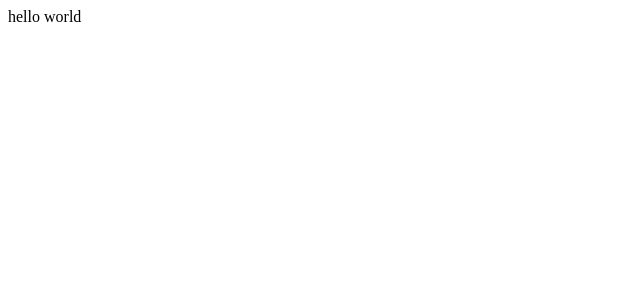
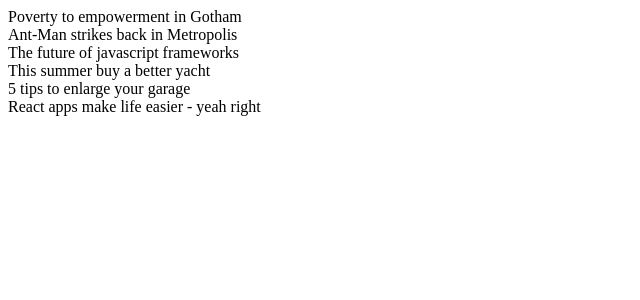
Before and after one commit to darkroom51/flexboxly-react, a React (Create React App) app: page / in a window 1280 px wide. Shown: the top 300 px of the page, without its empty margins (0-640 px from the left). Built offline with nearby package versions, Linux system fonts and the light colour scheme.

Commit message:
add mockup data

```diff
--- /dev/null
+++ b/public/data.json
@@ -0,0 +1,62 @@
+[
+    {
+        "id": "1",
+        "title": "Poverty to empowerment in Gotham",
+        "tldr": "Vivamus nulla sapien, fringilla nec ex quis, feugiat luctus velit. Aliquam vestibulum libero sit amet orci imperdiet, sed dictum metus cursus",
+        "body": "Lorem ipsum dolor sit amet, consectetur adipiscing elit. Vivamus nulla sapien, fringilla nec ex quis, feugiat luctus velit. Aliquam vestibulum libero sit amet orci imperdiet, sed dictum metus cursus. Ut nec nibh enim. Nunc ut cursus arcu, a dictum sapien. Mauris hendrerit risus in justo pellentesque, ac facilisis dui lobortis. Fusce vitae tristique ligula. Donec pharetra tempor dolor, ac bibendum neque faucibus at. Maecenas congue nibh ligula, vitae eleifend ligula sagittis ornare. Integer imperdiet placerat velit, vehicula blandit purus mollis sit amet. Aliquam vel pharetra leo, eu commodo felis. Cras id ultrices justo. Etiam maximus mi nec justo accumsan gravida.",
+        "category": "us",
+        "featured-img": "1.jpg",
+        "author": "Jane Doe",
+        "author-img": "jane-doe.jpg"
+    },
+    {
+        "id": "2",
+        "title": "Ant-Man strikes back in Metropolis",
+        "tldr": "Vivamus nulla sapien, fringilla nec ex quis, feugiat luctus velit. Aliquam vestibulum libero sit amet orci imperdiet, sed dictum metus cursus",
+        "body": "Lorem ipsum dolor sit amet, consectetur adipiscing elit. Vivamus nulla sapien, fringilla nec ex quis, feugiat luctus velit. Aliquam vestibulum libero sit amet orci imperdiet, sed dictum metus cursus. Ut nec nibh enim. Nunc ut cursus arcu, a dictum sapien. Mauris hendrerit risus in justo pellentesque, ac facilisis dui lobortis. Fusce vitae tristique ligula. Donec pharetra tempor dolor, ac bibendum neque faucibus at. Maecenas congue nibh ligula, vitae eleifend ligula sagittis ornare. Integer imperdiet placerat velit, vehicula blandit purus mollis sit amet. Aliquam vel pharetra leo, eu commodo felis. Cras id ultrices justo. Etiam maximus mi nec justo accumsan gravida.",
+        "category": "politics",
+        "featured-img": "2.jpg",
+        "author": "Jane Doe",
+        "author-img": "jane-doe.jpg"
+    },
+    {
+        "id": "3",
+        "title": "The future of javascript frameworks",
+        "tldr": "Vivamus nulla sapien, fringilla nec ex quis, feugiat luctus velit. Aliquam vestibulum libero sit amet orci imperdiet, sed dictum metus cursus",
+        "body": "Lorem ipsum dolor sit amet, consectetur adipiscing elit. Vivamus nulla sapien, fringilla nec ex quis, feugiat luctus velit. Aliquam vestibulum libero sit amet orci imperdiet, sed dictum metus cursus. Ut nec nibh enim. Nunc ut cursus arcu, a dictum sapien. Mauris hendrerit risus in justo pellentesque, ac facilisis dui lobortis. Fusce vitae tristique ligula. Donec pharetra tempor dolor, ac bibendum neque faucibus at. Maecenas congue nibh ligula, vitae eleifend ligula sagittis ornare. Integer imperdiet placerat velit, vehicula blandit purus mollis sit amet. Aliquam vel pharetra leo, eu commodo felis. Cras id ultrices justo. Etiam maximus mi nec justo accumsan gravida.",
+        "category": "tech",
+        "featured-img": "3.jpg",
+        "author": "Jane Doe",
+        "author-img": "jane-doe.jpg"
+    },
+    {
+        "id": "4",
+        "title": "This summer buy a better yacht",
+        "tldr": "Vivamus nulla sapien, fringilla nec ex quis, feugiat luctus velit. Aliquam vestibulum libero sit amet orci imperdiet, sed dictum metus cursus",
+        "body": "Lorem ipsum dolor sit amet, consectetur adipiscing elit. Vivamus nulla sapien, fringilla nec ex quis, feugiat luctus velit. Aliquam vestibulum libero sit amet orci imperdiet, sed dictum metus cursus. Ut nec nibh enim. Nunc ut cursus arcu, a dictum sapien. Mauris hendrerit risus in justo pellentesque, ac facilisis dui lobortis. Fusce vitae tristique ligula. Donec pharetra tempor dolor, ac bibendum neque faucibus at. Maecenas congue nibh ligula, vitae eleifend ligula sagittis ornare. Integer imperdiet placerat velit, vehicula blandit purus mollis sit amet. Aliquam vel pharetra leo, eu commodo felis. Cras id ultrices justo. Etiam maximus mi nec justo accumsan gravida.",
+        "category": "us",
+        "featured-img": "4.jpg",
+        "author": "Jane Doe",
+        "author-img": "jane-doe.jpg"
+    },
+    {
+        "id": "5",
+        "title": "5 tips to enlarge your garage",
+        "tldr": "Vivamus nulla sapien, fringilla nec ex quis, feugiat luctus velit. Aliquam vestibulum libero sit amet orci imperdiet, sed dictum metus cursus",
+        "body": "Lorem ipsum dolor sit amet, consectetur adipiscing elit. Vivamus nulla sapien, fringilla nec ex quis, feugiat luctus velit. Aliquam vestibulum libero sit amet orci imperdiet, sed dictum metus cursus. Ut nec nibh enim. Nunc ut cursus arcu, a dictum sapien. Mauris hendrerit risus in justo pellentesque, ac facilisis dui lobortis. Fusce vitae tristique ligula. Donec pharetra tempor dolor, ac bibendum neque faucibus at. Maecenas congue nibh ligula, vitae eleifend ligula sagittis ornare. Integer imperdiet placerat velit, vehicula blandit purus mollis sit amet. Aliquam vel pharetra leo, eu commodo felis. Cras id ultrices justo. Etiam maximus mi nec justo accumsan gravida.",
+        "category": "us",
+        "featured-img": "5.jpg",
+        "author": "Jane Doe",
+        "author-img": "jane-doe.jpg"
+    },
+    {
+        "id": "6",
+        "title": "React apps make life easier - yeah right",
+        "tldr": "Vivamus nulla sapien, fringilla nec ex quis, feugiat luctus velit. Aliquam vestibulum libero sit amet orci imperdiet, sed dictum metus cursus",
+        "body": "Lorem ipsum dolor sit amet, consectetur adipiscing elit. Vivamus nulla sapien, fringilla nec ex quis, feugiat luctus velit. Aliquam vestibulum libero sit amet orci imperdiet, sed dictum metus cursus. Ut nec nibh enim. Nunc ut cursus arcu, a dictum sapien. Mauris hendrerit risus in justo pellentesque, ac facilisis dui lobortis. Fusce vitae tristique ligula. Donec pharetra tempor dolor, ac bibendum neque faucibus at. Maecenas congue nibh ligula, vitae eleifend ligula sagittis ornare. Integer imperdiet placerat velit, vehicula blandit purus mollis sit amet. Aliquam vel pharetra leo, eu commodo felis. Cras id ultrices justo. Etiam maximus mi nec justo accumsan gravida.",
+        "category": "tech",
+        "featured-img": "6.jpg",
+        "author": "Jane Doe",
+        "author-img": "jane-doe.jpg"
+    }
+]
--- a/src/views/App.js
+++ b/src/views/App.js
@@ -1,11 +1,27 @@
 import React from 'react';
 
-function App() {
-  return (
-    <div className="App">
-      hello world
-    </div>
-  );
+class App extends React.Component {
+  state = {
+    articles: []
+  }
+
+  componentDidMount() {
+    fetch(`${process.env.PUBLIC_URL}data.json`)
+      .then(res => res.json())
+      .then(data => {
+        this.setState({articles: data});
+      });
+  }
+
+  render() {
+    return (
+      <div className="App">
+        {this.state.articles.map(article => (
+          <div key={article.id}>{article.title}</div>
+        ))}
+      </div>
+    );
+  }
 }
 
 export default App;
```
